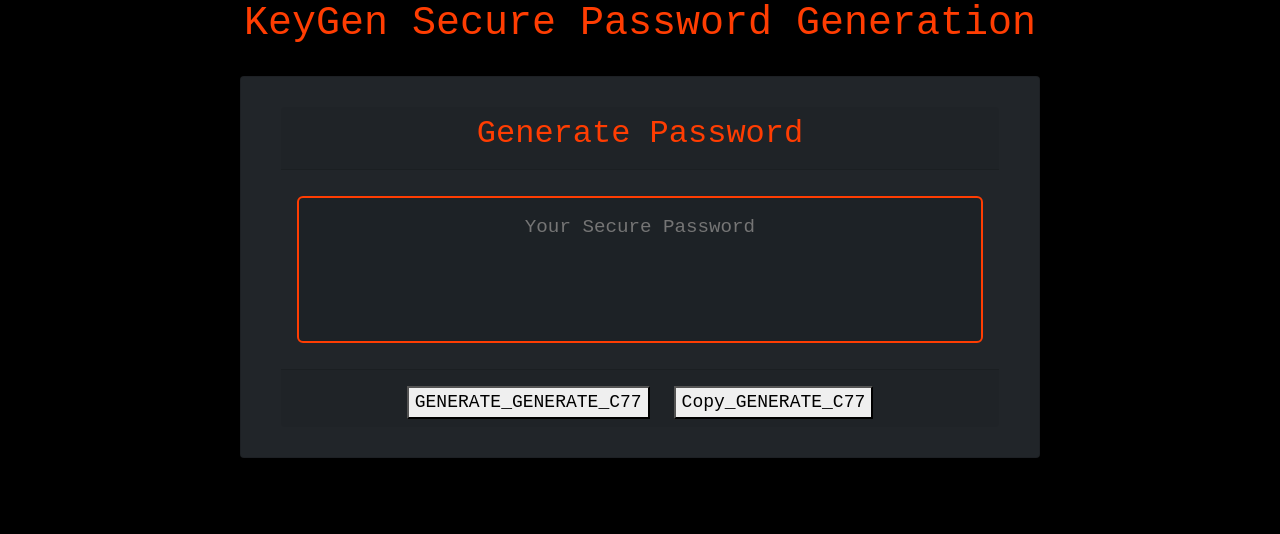
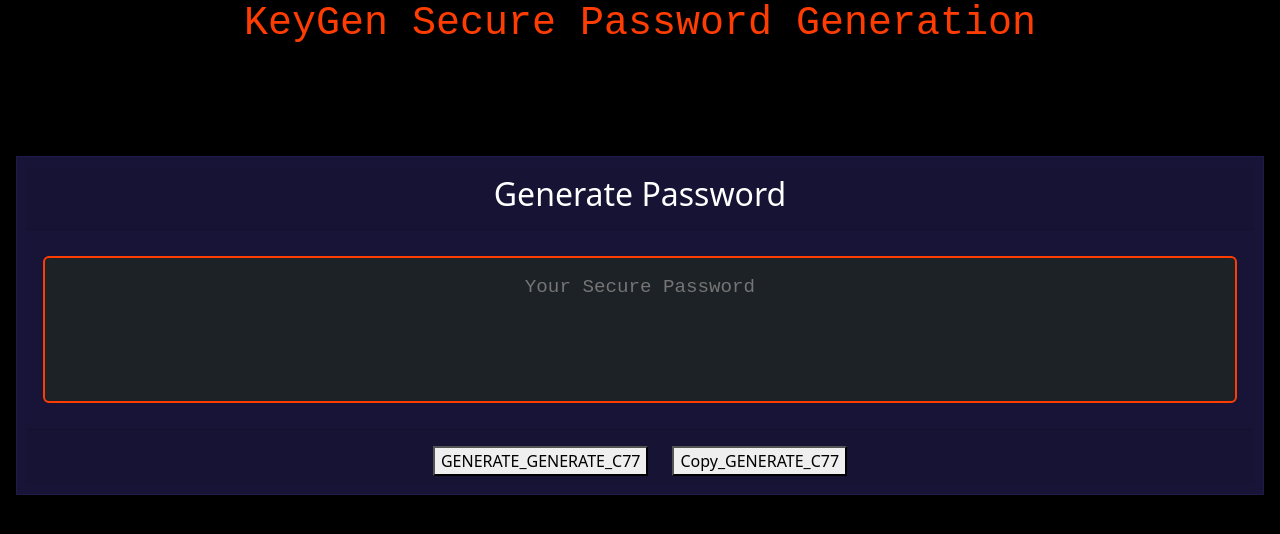
Before and after one commit to puentebravo/KeyGen-2.0, a React (Create React App) app: page / in a window 1280 px wide. Shown: the top 534 px of the page. Built offline with nearby package versions, Linux system fonts and the light colour scheme.

Commit message:
Refactored passcard styling and formatting to fit new theme

```diff
--- a/src/components/passcard/index.js
+++ b/src/components/passcard/index.js
@@ -31,7 +31,7 @@ function PassCard() {
   };
 
   return (
-    <div className="card bg-dark">
+    <section className="glass-card" id="passcard">
       <div className="card-header">
         <h2 className="text-center">Generate Password</h2>
       </div>
@@ -42,7 +42,7 @@ function PassCard() {
         copyPass={handleFormCopy}
         copyStatus={copyStatus}
       />
-    </div>
+    </section>
   );
 }
 
--- a/src/components/passcard/passcard.css
+++ b/src/components/passcard/passcard.css
@@ -1,16 +1,16 @@
-.card {
-    border-radius: 5px;
-    border-width: 1px;
-    border-color: rgb(255, 61, 2);
-    box-shadow: rgba(0, 0, 0, 0.15) 0px 2px 8px 0px;
-    font-size: 18px;
-    font-family: monospace;
-    color: rgb(255, 61, 2);
-    margin: 0 auto;
-    max-width: 800px;
-    padding: 30px 40px;
-  }
+.glass-card {
+  background: rgba(61, 52, 139, 0.4);
+  -webkit-backdrop-filter: blur(10px);
+  backdrop-filter: blur(10px);
+  border: 1px solid rgba(61, 52, 139, 0.2);
+  padding: 10px;
+  margin: 5rem 1rem 1rem 1rem;
 
-  h2 {
-    text-align: center;
-  }
+
+}
+
+
+
+h2 {
+  text-align: center;
+}
```
